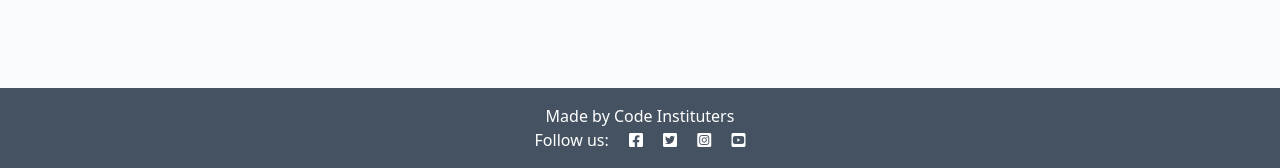
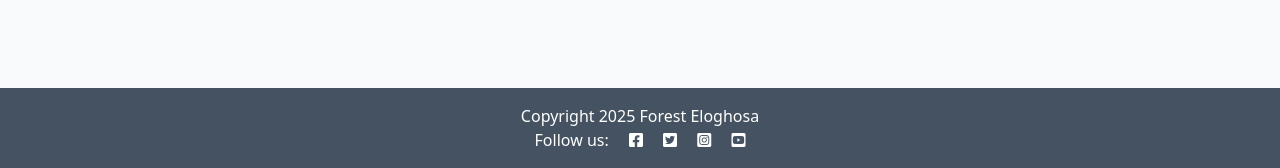
Before and after one commit to Forest-Eloghosa/django-blog, a Django app: page / in a window 1280 px wide. Shown: the part 632-800 px from the top of the page. Run offline with Django 4.2, Linux system fonts and the light colour scheme; data that the repository does not hold is empty.

Commit message:
Add copyright to footer

```diff
--- a/templates/base.html
+++ b/templates/base.html
@@ -61,7 +61,9 @@
 
     <!-- Footer -->
     <footer class="footer mt-auto py-3 dark-bg">
-        <p class="m-0 text-center text-white">Made by Code Instituters</p>
+        <p class="m-0 text-center text-white">{% block copyright %}
+    Copyright 2025 Forest Eloghosa
+{% endblock %}</p>
         <p class="m-0 text-center text-white">Follow us: <i class="fab fa-facebook-square ms-3"></i>
             <i class="fab fa-twitter-square ms-3"></i>
             <i class="fab fa-instagram-square ms-3"></i>
```
